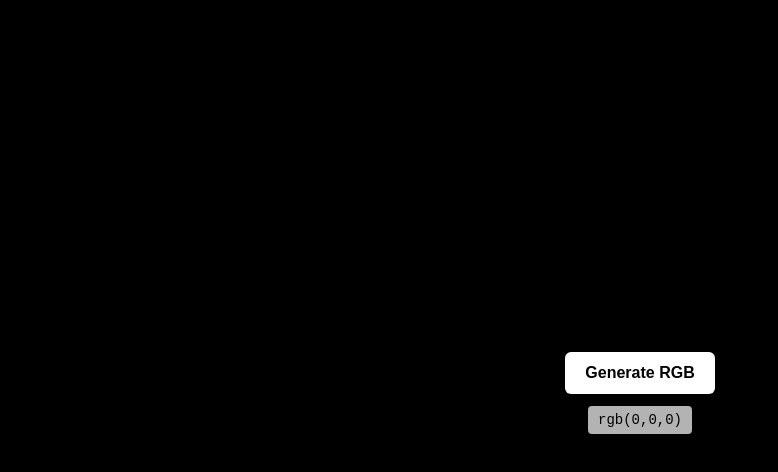
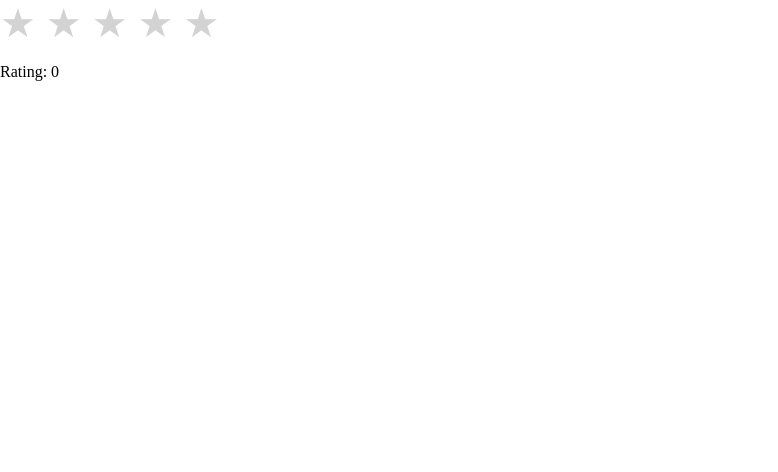
Before and after one commit to gmsijan1/react-practice-component, a React (Vite) app: page / in a window 1280 px wide. Shown: the top 472 px of the page, without its empty margins (0-778 px from the left). Built offline with nearby package versions, Linux system fonts and the light colour scheme.

Commit message:
feat- add star rating

```diff
--- a/src/App.jsx
+++ b/src/App.jsx
@@ -1,7 +1,7 @@
-import RandomColorRGB from "./components/Random-color-generator";
+import StarRating from "./components/Star-Rating";
 
 function App() {
-  return <RandomColorRGB />;
+  return <StarRating />;
 }
 
 export default App;
--- /dev/null
+++ b/src/components/Star-Rating/index.jsx
@@ -0,0 +1,31 @@
+import { useState } from "react";
+import "./style.css";
+
+export default function StarRating({ totalStars = 5 }) {
+  const [rating, setRating] = useState(0);
+  const [hover, setHover] = useState(0);
+  return (
+    <div>
+      {[...Array(totalStars)].map((_, index) => {
+        const starValue = index + 1;
+        return (
+          <span
+            key={starValue}
+            onClick={() => setRating(starValue)}
+            onMouseEnter={() => setHover(starValue)}
+            onMouseLeave={() => setHover(0)}
+            style={{
+              fontSize: "40px",
+              cursor: "pointer",
+              color: starValue <= (hover || rating) ? "gold" : "lightgray",
+            }}
+          >
+            ★{" "}
+          </span>
+        );
+      })}
+
+      <p>Rating: {rating}</p>
+    </div>
+  );
+}
--- /dev/null
+++ b/src/components/Star-Rating/style.css
@@ -0,0 +1,21 @@
+.star-rating {
+  display: inline-flex;
+  flex-direction: column;
+  align-items: center;
+  gap: 8px;
+}
+
+.star {
+  font-size: 40px;
+  cursor: pointer;
+  transition: transform 0.15s ease, color 0.15s ease;
+}
+
+.star:hover {
+  transform: scale(1.15);
+}
+
+.rating-text {
+  font-size: 16px;
+  font-weight: 500;
+}
```
